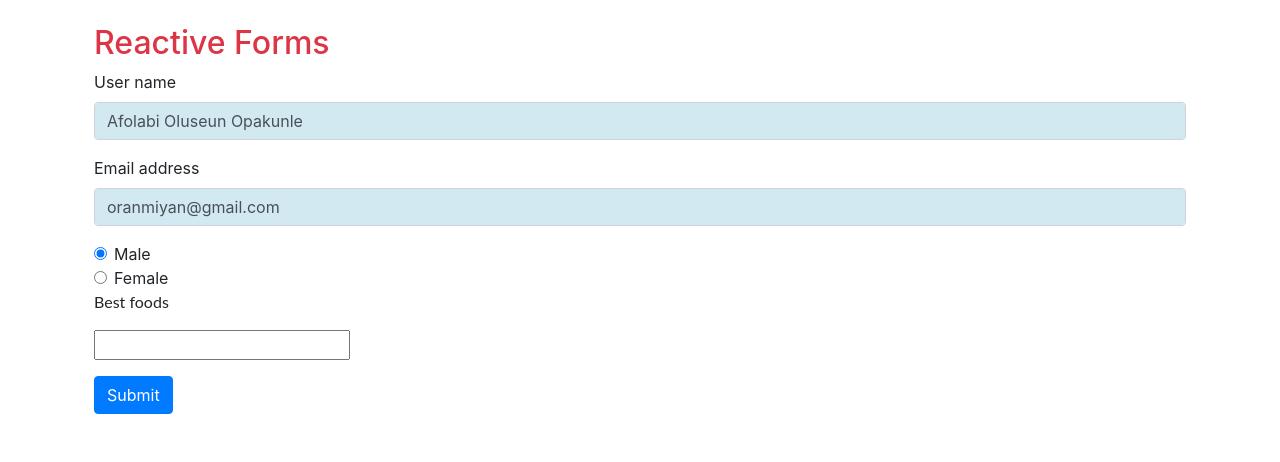
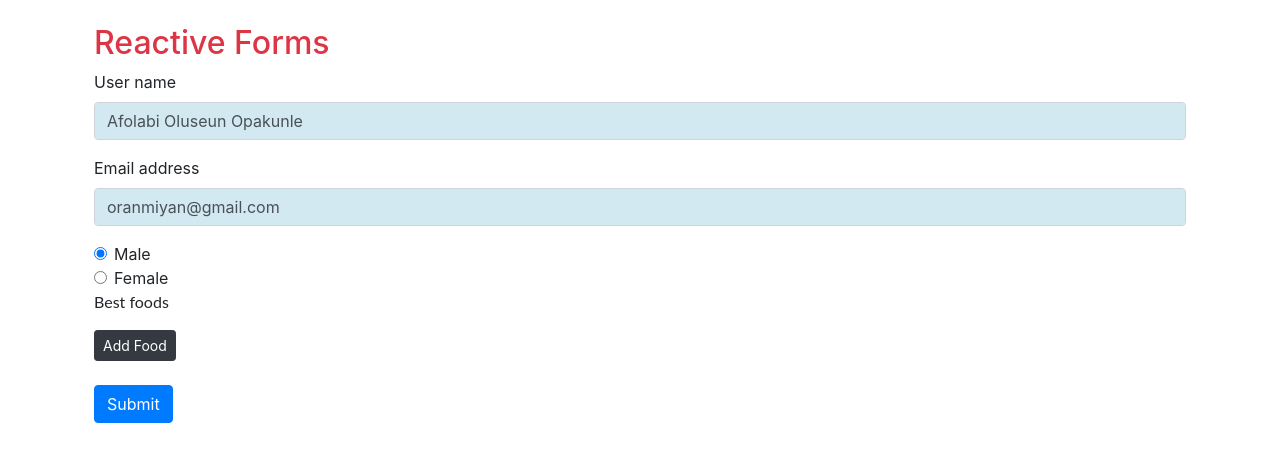
Before and after one commit to afolabiopakunle/angular-Reactive-Forms, an Angular app: page / in a window 1280 px wide. Shown: the top 462 px of the page. Built offline with nearby package versions, Linux system fonts and the light colour scheme.

Commit message:
Form Array works

```diff
--- a/src/app/app.component.html
+++ b/src/app/app.component.html
@@ -11,7 +11,7 @@
       <div class="form-group">
         <label for="exampleInputEmail1">Email address</label>
         <input type="email" formControlName="email" class="form-control" id="exampleInputEmail1" aria-describedby="emailHelp" placeholder="Enter email">
-        <small *ngIf="signUpForm.get('userPersonalData.email').invalid && signUpForm.get('email').touched" id="emailHelp" class="form-text text-danger">Provide Email</small>
+        <small *ngIf="signUpForm.get('userPersonalData.email').invalid && signUpForm.get('userPersonalData.email').touched" id="emailHelp" class="form-text text-danger">Provide Email</small>
       </div>
     </div>
     <div class="form-check">
@@ -25,10 +25,15 @@
     </div>
 
     <p>Best foods</p>
-    <div formArrayName="hobbies">
-      <input type="text" >
 
+    <div formArrayName="bestFoods">
+      <div class="form-group" *ngFor="let food of signUpForm.get('bestFoods')['controls']; let i = index">
+        <input type="text" formControlName="{{i}}" class="form-control">
+      </div>
     </div>
-    <button type="submit" class="btn btn-primary mt-3" type="submit">Submit</button>
+    <button (click)="addFood()" type="button" class="btn btn-dark btn-sm mb-2">Add Food</button>
+
+    <br>
+    <button [disabled]="this.signUpForm.invalid" type="submit" class="btn btn-primary mt-3" type="submit">Submit</button>
   </form>
 </div>
--- a/src/app/app.component.ts
+++ b/src/app/app.component.ts
@@ -17,7 +17,7 @@ export class AppComponent implements OnInit {
         email: new FormControl('oranmiyan@gmail.com', [Validators.required, Validators.email]),
       }),
       gender: new FormControl('male'),
-      hobbies: new FormArray([])
+      bestFoods: new FormArray([])
     })
   }
 
@@ -27,6 +27,6 @@ export class AppComponent implements OnInit {
 
   addFood() {
     const control = new FormControl(null, Validators.required);
-    (this.signUpForm.get('hobbies') as FormArray).push(control)
+    (this.signUpForm.get('bestFoods') as FormArray).push(control)
   }
 }
```
